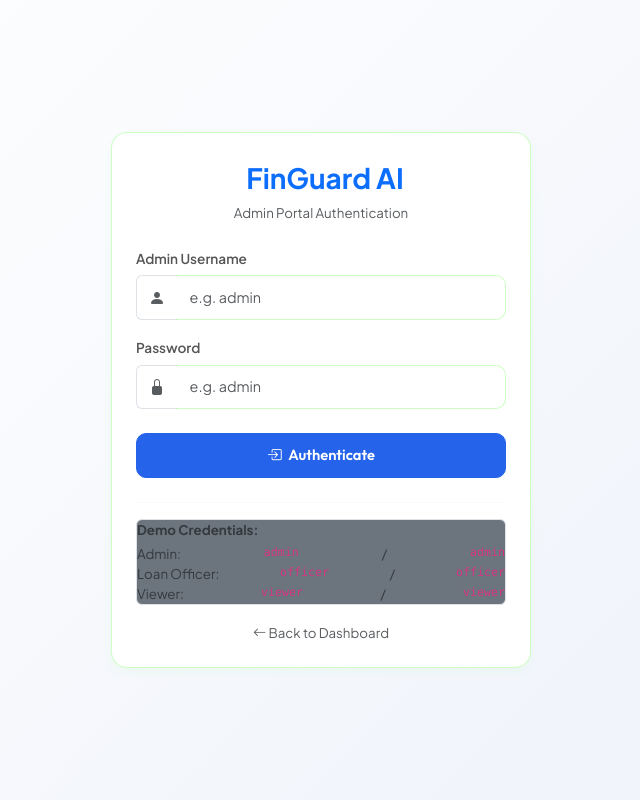
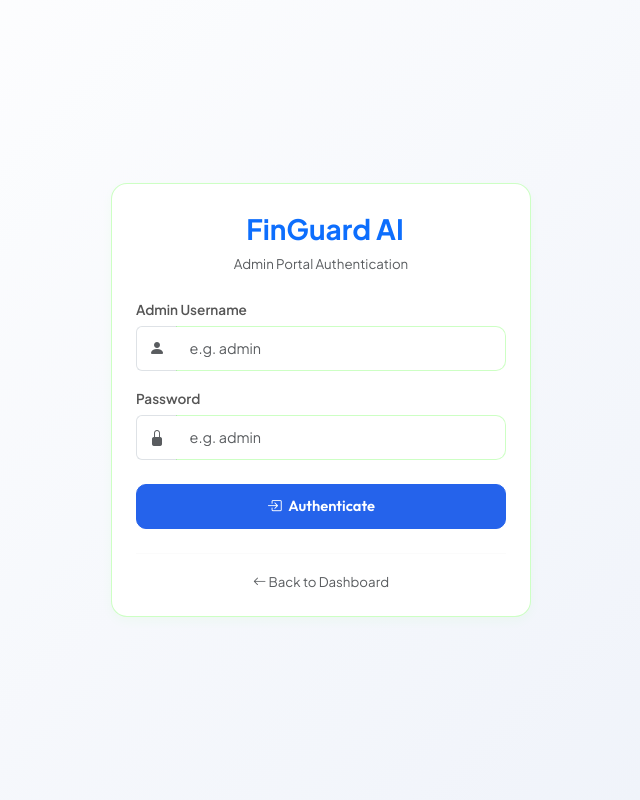
Before and after one commit to syamuq8/credit-risk-prediction, a Flask app: page /login in a window 1280 px wide. Shown: the whole page, without its empty margins (319-959 px from the left). Run offline with Flask 3, Linux system fonts and the light colour scheme.

Commit message:
Configure multi-currency, Vercel/Koyeb configs, and remove demo credentials UI

```diff
--- a/app.py
+++ b/app.py
@@ -527,7 +527,7 @@ def login():
         database.db_log_action('viewer', 'Viewer', 'User Login', 'Viewer authenticated successfully')
         return redirect(url_for('dashboard'))
     else:
-        return render_template('login.html', error='Invalid credentials. Use admin/admin.')
+        return render_template('login.html', error='Invalid credentials.')
 
 @app.route('/logout')
 def logout():
--- a/database.py
+++ b/database.py
@@ -15,7 +15,10 @@ except ImportError:
 ENV_DB_ENGINE = os.environ.get('DB_ENGINE', '').lower()
 MONGO_URI = os.environ.get('MONGO_URI', 'mongodb://localhost:27017/')
 DB_NAME = os.environ.get('DB_NAME', 'credit_risk_db')
-SQLITE_PATH = 'credit_risk.db'
+if 'VERCEL' in os.environ or 'AWS_LAMBDA_FUNCTION_NAME' in os.environ:
+    SQLITE_PATH = '/tmp/credit_risk.db'
+else:
+    SQLITE_PATH = 'credit_risk.db'
 
 # Attempt MongoDB Connection
 mongo_client = None
--- a/email_advisor.py
+++ b/email_advisor.py
@@ -1,7 +1,10 @@
 import os
 import datetime
 
-OUTBOX_DIR = 'mail_outbox'
+if 'VERCEL' in os.environ or 'AWS_LAMBDA_FUNCTION_NAME' in os.environ:
+    OUTBOX_DIR = '/tmp/mail_outbox'
+else:
+    OUTBOX_DIR = 'mail_outbox'
 
 def send_report_email(recipient_email, applicant_name, result):
     """
--- a/templates/login.html
+++ b/templates/login.html
@@ -61,12 +61,6 @@
 
             <div class="text-center mt-4">
                 <hr class="my-3 border-secondary border-opacity-10">
-                <div class="text-start bg-secondary bg-opacity-5 p-2.5 rounded border small mb-3">
-                    <strong class="d-block mb-1 text-muted">Demo Credentials:</strong>
-                    <div class="d-flex justify-content-between text-muted mb-0.5"><span>Admin:</span><code>admin</code> / <code>admin</code></div>
-                    <div class="d-flex justify-content-between text-muted mb-0.5"><span>Loan Officer:</span><code>officer</code> / <code>officer</code></div>
-                    <div class="d-flex justify-content-between text-muted"><span>Viewer:</span><code>viewer</code> / <code>viewer</code></div>
-                </div>
                 <a href="{{ url_for('dashboard') }}" class="text-muted small text-decoration-none"><i class="bi bi-arrow-left"></i> Back to Dashboard</a>
             </div>
         </div>
```
Also changed, not shown: README.md, vercel.json (added).
